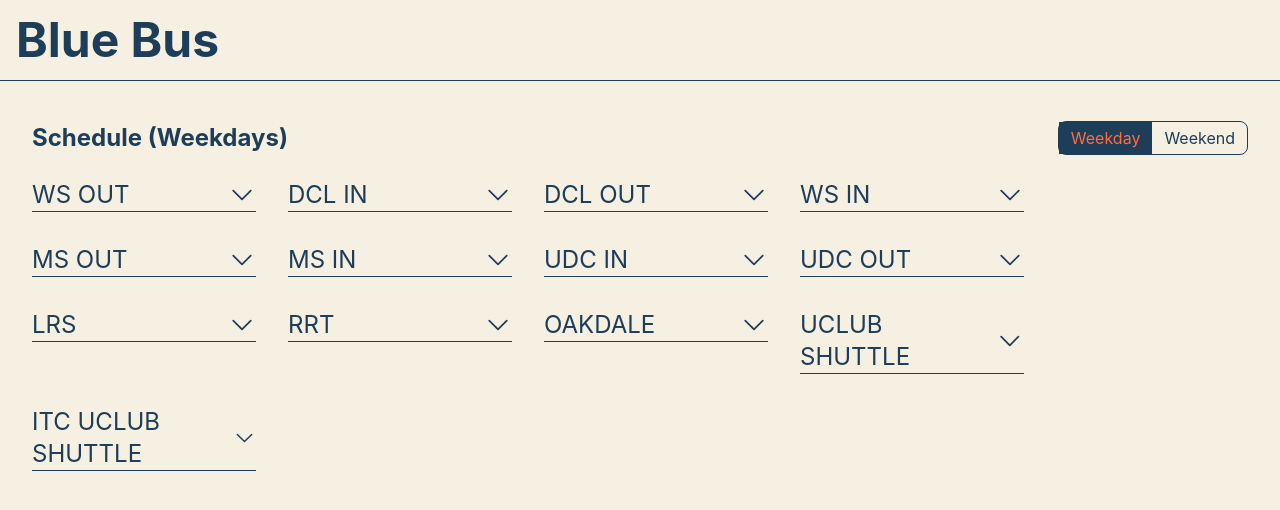
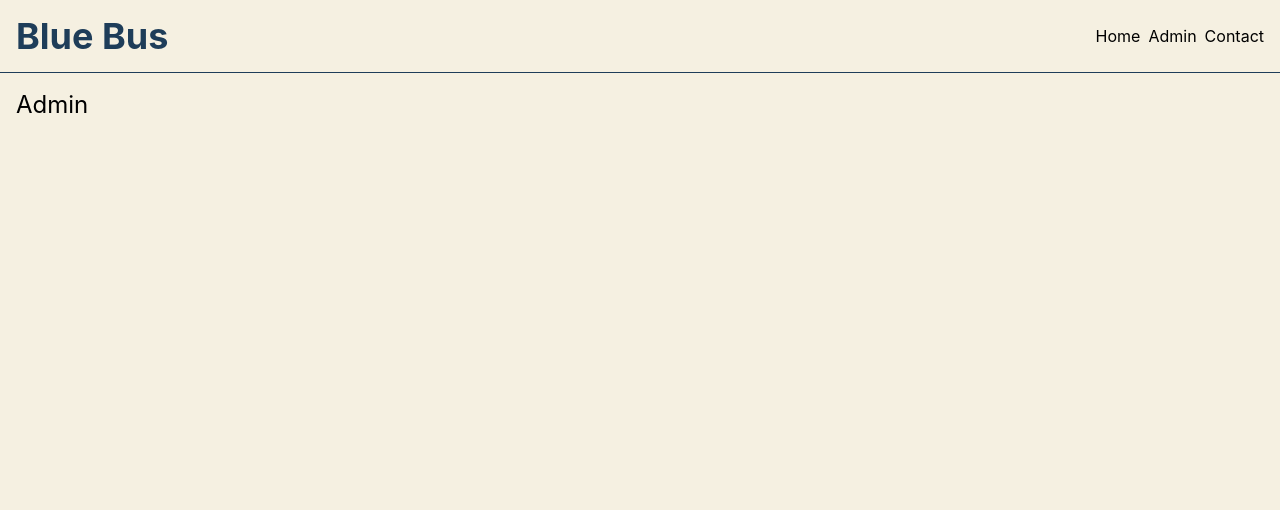
Before and after one commit to ParmarTarun/occt-blue-bus, a React (Create React App) app: page /occt-blue-bus/admin in a window 1280 px wide. Shown: the top 510 px of the page. Built offline with nearby package versions, Linux system fonts and the light colour scheme.

Commit message:
:sparkles: Add Admin Contact Pages

```diff
--- a/package.json
+++ b/package.json
@@ -13,6 +13,7 @@
     "@types/react-dom": "^18.0.0",
     "react": "^18.2.0",
     "react-dom": "^18.2.0",
+    "react-router-dom": "^6.16.0",
     "react-scripts": "5.0.1",
     "typescript": "^4.4.2",
     "web-vitals": "^2.1.0"
--- a/src/App.css
+++ b/src/App.css
@@ -1,38 +1,3 @@
 .App {
   text-align: center;
 }
-
-.App-logo {
-  height: 40vmin;
-  pointer-events: none;
-}
-
-@media (prefers-reduced-motion: no-preference) {
-  .App-logo {
-    animation: App-logo-spin infinite 20s linear;
-  }
-}
-
-.App-header {
-  background-color: #282c34;
-  min-height: 100vh;
-  display: flex;
-  flex-direction: column;
-  align-items: center;
-  justify-content: center;
-  font-size: calc(10px + 2vmin);
-  color: white;
-}
-
-.App-link {
-  color: #61dafb;
-}
-
-@keyframes App-logo-spin {
-  from {
-    transform: rotate(0deg);
-  }
-  to {
-    transform: rotate(360deg);
-  }
-}
--- a/src/App.tsx
+++ b/src/App.tsx
@@ -1,65 +1,22 @@
-import { useEffect, useState } from "react";
+import { BrowserRouter, Route, Routes } from "react-router-dom";
 import "./App.css";
-import BusComponent from "./components/BusComponent";
-import Navbar from "./components/Navbar";
-import { routesWeekly } from "./data/routesData";
-import { routesWeekends } from "./data/routesData";
-import { isWeekend } from "./utility";
+
+import HomePage from "./pages/home";
+import AdminPage from "./pages/admin";
+import ContactPage from "./pages/contact";
+import Layout from "./components/Layout";
 
 const App = () => {
-  const [routes, setRoutes] = useState(routesWeekends);
-  const [weekend, setWeekend] = useState(true);
-
-  const updateData = (wknd: boolean) => {
-    if (wknd) {
-      setWeekend(true);
-      setRoutes(routesWeekends);
-    } else {
-      setWeekend(false);
-      setRoutes(routesWeekly);
-    }
-  };
-
-  useEffect(() => updateData(isWeekend()), []);
-
   return (
-    <div className="min-h-screen bg-secondary">
-      <Navbar />
-      <div className="p-4">
-        <div className="mt-4 flex items-center justify-between px-4 py-2">
-          <h1 className="text-primary text-2xl font-bold">
-            Schedule {weekend ? "(Weekend)" : "(Weekdays)"}
-          </h1>
-          <div className="border border-primary p-0 md:flex rounded-lg">
-            <button
-              className={` md:px-3 sm:px-1 py-1 w-full ${
-                weekend
-                  ? "bg-transparent text-primary"
-                  : "bg-primary text-darkHighlight"
-              }`}
-              onClick={() => updateData(false)}
-            >
-              Weekday
-            </button>
-            <button
-              className={` md:px-3 sm:px-1 py-1 w-full ${
-                weekend
-                  ? "bg-primary text-darkHighlight"
-                  : "bg-transparent text-primary"
-              }`}
-              onClick={() => updateData(true)}
-            >
-              Weekend
-            </button>
-          </div>
-        </div>
-        <div className="flex flex-wrap justify-left">
-          {Object.entries(routes).map(([bus, busData], i) => (
-            <BusComponent key={i} busTitle={bus} busData={busData} />
-          ))}
-        </div>
-      </div>
-    </div>
+    <BrowserRouter basename="/occt-blue-bus">
+      <Layout>
+        <Routes>
+          <Route path="/" element={<HomePage />} />
+          <Route path="/admin" element={<AdminPage />} />
+          <Route path="/contact" element={<ContactPage />} />
+        </Routes>
+      </Layout>
+    </BrowserRouter>
   );
 };
 
--- /dev/null
+++ b/src/components/Layout.tsx
@@ -0,0 +1,13 @@
+import { reactChildren } from "../types";
+import Navbar from "./Navbar";
+
+const Layout = (props: reactChildren) => {
+  return (
+    <div className="min-h-screen bg-secondary">
+      <Navbar />
+      <div className="p-4">{props.children}</div>
+    </div>
+  );
+};
+
+export default Layout;
--- a/src/components/Navbar.tsx
+++ b/src/components/Navbar.tsx
@@ -1,7 +1,18 @@
+import { Link } from "react-router-dom";
+
 const Navbar = () => {
   return (
     <div className="bg-transparent w-full border-b border-primary">
-      <h1 className="text-primary font-bold text-5xl p-4">Blue Bus</h1>
+      <div className="p-4 flex items-center justify-between">
+        <Link to={"/"} className="text-primary font-bold text-4xl">
+          Blue Bus
+        </Link>
+        <div className="flex gap-2">
+          <Link to={"/"}>Home</Link>
+          <Link to={"/admin"}>Admin</Link>
+          <Link to={"/contact"}>Contact</Link>
+        </div>
+      </div>
     </div>
   );
 };
--- /dev/null
+++ b/src/pages/admin.tsx
@@ -0,0 +1,11 @@
+import React from "react";
+
+const AdminPage = () => {
+  return (
+    <div>
+      <h2 className="text-2xl">Admin</h2>
+    </div>
+  );
+};
+
+export default AdminPage;
--- /dev/null
+++ b/src/pages/contact.tsx
@@ -0,0 +1,11 @@
+import React from "react";
+
+const ContactPage = () => {
+  return (
+    <div>
+      <h2 className="text-2xl">Contact</h2>
+    </div>
+  );
+};
+
+export default ContactPage;
--- /dev/null
+++ b/src/pages/home.tsx
@@ -0,0 +1,61 @@
+import { useEffect, useState } from "react";
+import BusComponent from "../components/BusComponent";
+import { routesWeekly } from "../data/routesData";
+import { routesWeekends } from "../data/routesData";
+import { isWeekend } from "../utility";
+
+const HomePage = () => {
+  const [routes, setRoutes] = useState(routesWeekends);
+  const [weekend, setWeekend] = useState(true);
+
+  const updateData = (wknd: boolean) => {
+    if (wknd) {
+      setWeekend(true);
+      setRoutes(routesWeekends);
+    } else {
+      setWeekend(false);
+      setRoutes(routesWeekly);
+    }
+  };
+
+  useEffect(() => updateData(isWeekend()), []);
+
+  return (
+    <div>
+      <div className="flex items-center justify-between">
+        <h1 className="text-primary text-2xl font-bold">
+          Schedule {weekend ? "(Weekend)" : "(Weekdays)"}
+        </h1>
+        <div className="border border-primary p-0 md:flex rounded-lg">
+          <button
+            className={` md:px-3 sm:px-1 py-1 w-full ${
+              weekend
+                ? "bg-transparent text-primary"
+                : "bg-primary text-darkHighlight"
+            }`}
+            onClick={() => updateData(false)}
+          >
+            Weekday
+          </button>
+          <button
+            className={` md:px-3 sm:px-1 py-1 w-full ${
+              weekend
+                ? "bg-primary text-darkHighlight"
+                : "bg-transparent text-primary"
+            }`}
+            onClick={() => updateData(true)}
+          >
+            Weekend
+          </button>
+        </div>
+      </div>
+      <div className="flex flex-wrap justify-left">
+        {Object.entries(routes).map(([bus, busData], i) => (
+          <BusComponent key={i} busTitle={bus} busData={busData} />
+        ))}
+      </div>
+    </div>
+  );
+};
+
+export default HomePage;
--- a/src/types.tsx
+++ b/src/types.tsx
@@ -5,3 +5,7 @@ export type routeDataType = {
 export type busDataType = {
   [key: string]: string[][];
 };
+
+export type reactChildren = {
+  children: JSX.Element;
+};
```
Also changed, not shown: 1 other file (tests, documents, lock files or other folders).
